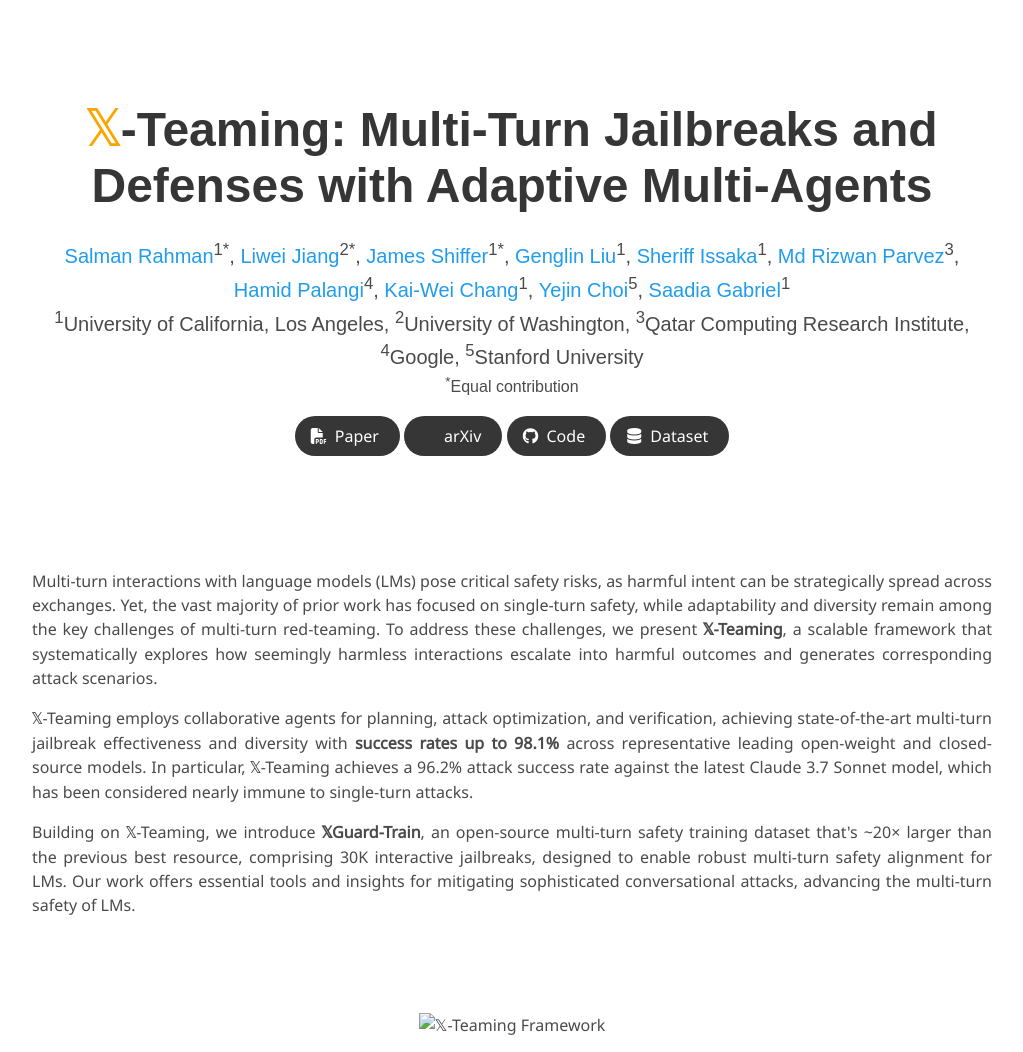
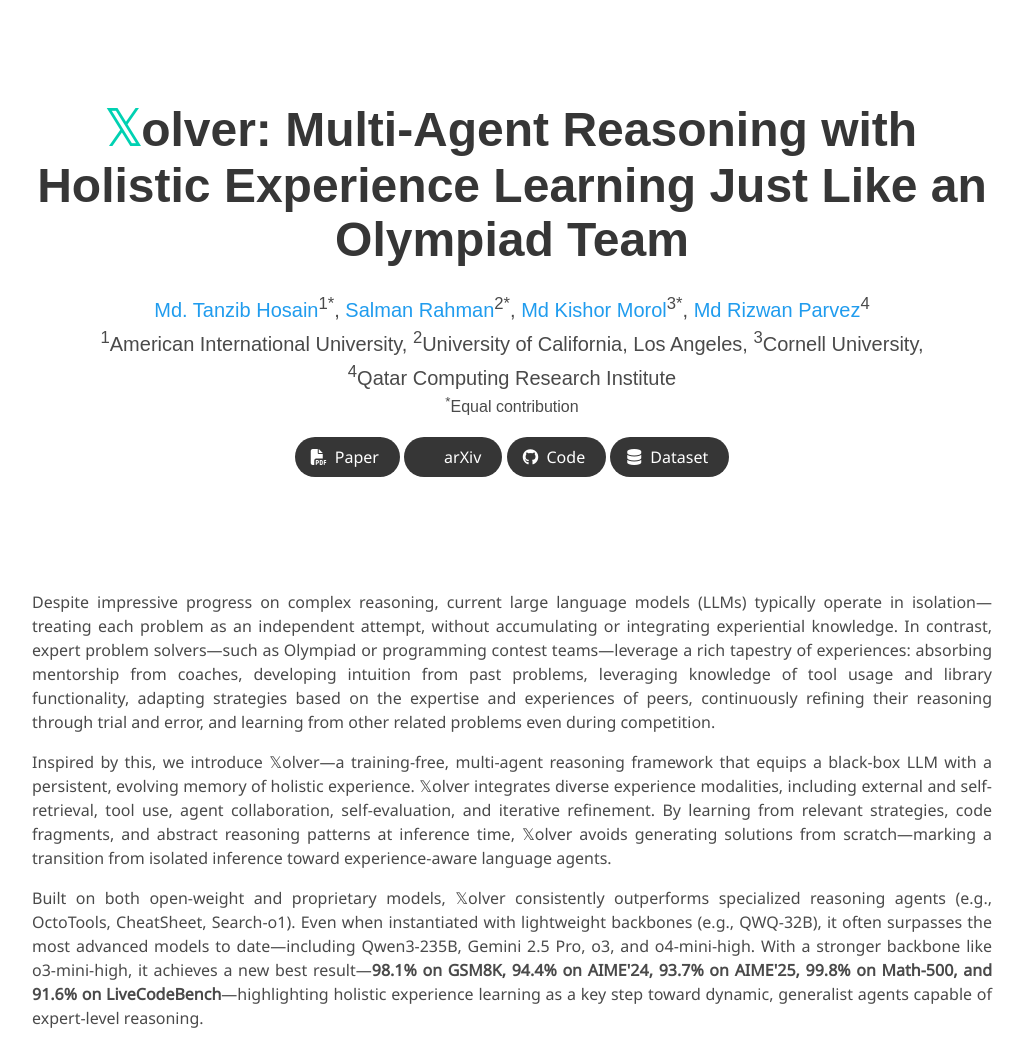
Before and after one commit to xolver-ai/xolver-ai.github.io, a plain HTML site: page index.html in a window 1280 px wide. Shown: the top 1052 px of the page, without its empty margins (128-1151 px from the left). Drawn offline with nearby package versions, Linux system fonts and the light colour scheme; some icons are missing; a web font is replaced by a local one.

Commit message:
Updated title and readme

```diff
--- a/index.html
+++ b/index.html
@@ -2,10 +2,10 @@
 <html>
 <head>
   <meta charset="utf-8">
-  <meta name="description" content="𝕏-Teaming: Multi-Turn Jailbreaks and Defenses with Adaptive Multi-Agents">
-  <meta name="keywords" content="𝕏-Teaming, Language Models, Safety, Multi-turn Jailbreaks">
+  <meta name="description" content="𝕏olver: Multi-Agent Reasoning with Holistic Experience Learning Just Like an Olympiad Team">
+  <meta name="keywords" content="𝕏olver, Multi-Agent Reasoning, Language Models, Experience Learning, Mathematics, Programming">
   <meta name="viewport" content="width=device-width, initial-scale=1">
-  <title>𝕏-Teaming: Multi-Turn Jailbreaks and Defenses with Adaptive Multi-Agents</title>
+  <title>𝕏olver: Multi-Agent Reasoning with Holistic Experience Learning Just Like an Olympiad Team</title>
 
   <link href="https://fonts.googleapis.com/css?family=Google+Sans|Noto+Sans|Noto+Sans+Math|Castoro" rel="stylesheet">
 
@@ -41,37 +41,24 @@
       <div class="columns is-centered">
         <div class="column has-text-centered">
           <h1 class="title is-1 publication-title">
-            <span class="x-title">𝕏</span>-Teaming: Multi-Turn Jailbreaks and Defenses with Adaptive Multi-Agents
+            <span class="x-title">𝕏</span>olver: Multi-Agent Reasoning with Holistic Experience Learning Just Like an Olympiad Team
           </h1>
           <div class="is-size-5 publication-authors">
             <span class="author-block">
-              <a href="https://salmanrahman.net/" target="_blank" rel="noopener noreferrer">Salman Rahman</a><sup>1*</sup>,</span>
+              <a href="https://tanzibhosain.com/" target="_blank" rel="noopener noreferrer">Md. Tanzib Hosain</a><sup>1*</sup>,</span>
             <span class="author-block">
-              <a href="https://liweijiang.me/" target="_blank" rel="noopener noreferrer">Liwei Jiang</a><sup>2*</sup>,</span>
+              <a href="https://salmanrahman.net/" target="_blank" rel="noopener noreferrer">Salman Rahman</a><sup>2*</sup>,</span>
             <span class="author-block">
-              <a href="https://www.jshiffer.xyz/" target="_blank" rel="noopener noreferrer">James Shiffer</a><sup>1*</sup>,</span>
+              <a href="https://kishormorol.com/" target="_blank" rel="noopener noreferrer">Md Kishor Morol</a><sup>3*</sup>,</span>
             <span class="author-block">
-              <a href="https://genglinliu.github.io/" target="_blank" rel="noopener noreferrer">Genglin Liu</a><sup>1</sup>,</span>
-            <span class="author-block">
-              <a href="https://www.linkedin.com/in/sheriff-issaka" target="_blank" rel="noopener noreferrer">Sheriff Issaka</a><sup>1</sup>,</span>
-            <span class="author-block">
-              <a href="https://rizwan09.github.io/" target="_blank" rel="noopener noreferrer">Md Rizwan Parvez</a><sup>3</sup>,</span>
-            <span class="author-block">
-              <a href="https://www.hamidpalangi.com/" target="_blank" rel="noopener noreferrer">Hamid Palangi</a><sup>4</sup>,</span>
-            <span class="author-block">
-              <a href="https://web.cs.ucla.edu/~kwchang/" target="_blank" rel="noopener noreferrer">Kai-Wei Chang</a><sup>1</sup>,</span>
-            <span class="author-block">
-              <a href="https://yejinc.github.io/" target="_blank" rel="noopener noreferrer">Yejin Choi</a><sup>5</sup>,</span>
-            <span class="author-block">
-              <a href="https://saadiagabriel.com/" target="_blank" rel="noopener noreferrer">Saadia Gabriel</a><sup>1</sup></span>
+              <a href="https://rizwan09.github.io/" target="_blank" rel="noopener noreferrer">Md Rizwan Parvez</a><sup>4</sup></span>
           </div>
 
           <div class="is-size-5 publication-authors">
-            <span class="author-block"><sup>1</sup>University of California, Los Angeles,</span>
-            <span class="author-block"><sup>2</sup>University of Washington,</span>
-            <span class="author-block"><sup>3</sup>Qatar Computing Research Institute,</span>
-            <span class="author-block"><sup>4</sup>Google,</span>
-            <span class="author-block"><sup>5</sup>Stanford University</span>
+            <span class="author-block"><sup>1</sup>American International University,</span>
+            <span class="author-block"><sup>2</sup>University of California, Los Angeles,</span>
+            <span class="author-block"><sup>3</sup>Cornell University,</span>
+            <span class="author-block"><sup>4</sup>Qatar Computing Research Institute</span>
           </div>
 
           <div class="is-size-6 publication-authors"><sup>*</sup>Equal contribution</div>
@@ -99,7 +86,7 @@
               </span>
               <!-- Code Link. -->
               <span class="link-block">
-                <a href="https://github.com/salman-lui/x-teaming" target="_blank" rel="noopener noreferrer"
+                <a href="https://github.com/kagnlp/Xolver" target="_blank" rel="noopener noreferrer"
                    class="external-link button is-normal is-rounded is-dark">
                   <span class="icon">
                       <i class="fab fa-github"></i>
@@ -129,15 +116,13 @@
   <div class="container is-max-desktop">
     <div class="content has-text-justified">
       <p>
-        Multi-turn interactions with language models (LMs) pose critical safety risks, as harmful intent can be strategically spread across exchanges.
-        Yet, the vast majority of prior work has focused on single-turn safety, while adaptability and diversity remain among the key challenges of multi-turn red-teaming.
-        To address these challenges, we present <span class="has-text-weight-bold"><span class="x-struck">𝕏</span>-Teaming</span>, a scalable framework that systematically explores how seemingly harmless interactions escalate into harmful outcomes and generates corresponding attack scenarios.
+        Despite impressive progress on complex reasoning, current large language models (LLMs) typically operate in isolation—treating each problem as an independent attempt, without accumulating or integrating experiential knowledge. In contrast, expert problem solvers—such as Olympiad or programming contest teams—leverage a rich tapestry of experiences: absorbing mentorship from coaches, developing intuition from past problems, leveraging knowledge of tool usage and library functionality, adapting strategies based on the expertise and experiences of peers, continuously refining their reasoning through trial and error, and learning from other related problems even during competition.
       </p>
       <p>
-        <span class="x-struck">𝕏</span>-Teaming employs collaborative agents for planning, attack optimization, and verification, achieving state-of-the-art multi-turn jailbreak effectiveness and diversity with <span class="has-text-weight-bold">success rates up to 98.1%</span> across representative leading open-weight and closed-source models. In particular, <span class="x-struck">𝕏</span>-Teaming achieves a 96.2% attack success rate against the latest Claude 3.7 Sonnet model, which has been considered nearly immune to single-turn attacks.
+        Inspired by this, we introduce 𝕏olver—a training-free, multi-agent reasoning framework that equips a black-box LLM with a persistent, evolving memory of holistic experience. 𝕏olver integrates diverse experience modalities, including external and self-retrieval, tool use, agent collaboration, self-evaluation, and iterative refinement. By learning from relevant strategies, code fragments, and abstract reasoning patterns at inference time, 𝕏olver avoids generating solutions from scratch—marking a transition from isolated inference toward experience-aware language agents.
       </p>
       <p>
-        Building on <span class="x-struck">𝕏</span>-Teaming, we introduce <span class="x-guard has-text-weight-bold"><span class="x-struck">𝕏</span>Guard-Train</span>, an open-source multi-turn safety training dataset that's ~20× larger than the previous best resource, comprising 30K interactive jailbreaks, designed to enable robust multi-turn safety alignment for LMs. Our work offers essential tools and insights for mitigating sophisticated conversational attacks, advancing the multi-turn safety of LMs.
+        Built on both open-weight and proprietary models, 𝕏olver consistently outperforms specialized reasoning agents (e.g., OctoTools, CheatSheet, Search-o1). Even when instantiated with lightweight backbones (e.g., QWQ-32B), it often surpasses the most advanced models to date—including Qwen3-235B, Gemini 2.5 Pro, o3, and o4-mini-high. With a stronger backbone like o3-mini-high, it achieves a new best result—<span class="has-text-weight-bold">98.1% on GSM8K, 94.4% on AIME'24, 93.7% on AIME'25, 99.8% on Math-500, and 91.6% on LiveCodeBench</span>—highlighting holistic experience learning as a key step toward dynamic, generalist agents capable of expert-level reasoning.
       </p>
     </div>
   </div>
@@ -148,7 +133,7 @@
     <!-- Framework Figure. -->
     <div class="columns is-centered has-text-centered">
       <div class="column is-full-width">
-        <img src="./static/images/framework.png" alt="𝕏-Teaming Framework"
+        <img src="./static/images/framework.png" alt="𝕏olver Framework"
              class="framework-image"/>
       </div>
     </div>
--- a/static/css/index.css
+++ b/static/css/index.css
@@ -227,7 +227,7 @@ body {
 }
 
 .x-title {
-    color: rgb(250, 166, 0); /* This is the dark yellow color from your LaTeX definition */
+    color: #00d1b2; /* Bulma's green color */
     font-family: 'Noto Sans Math', sans-serif;
     font-weight: bold;
     font-size: 1.1em;
```
Also changed, not shown: 1 other file.
